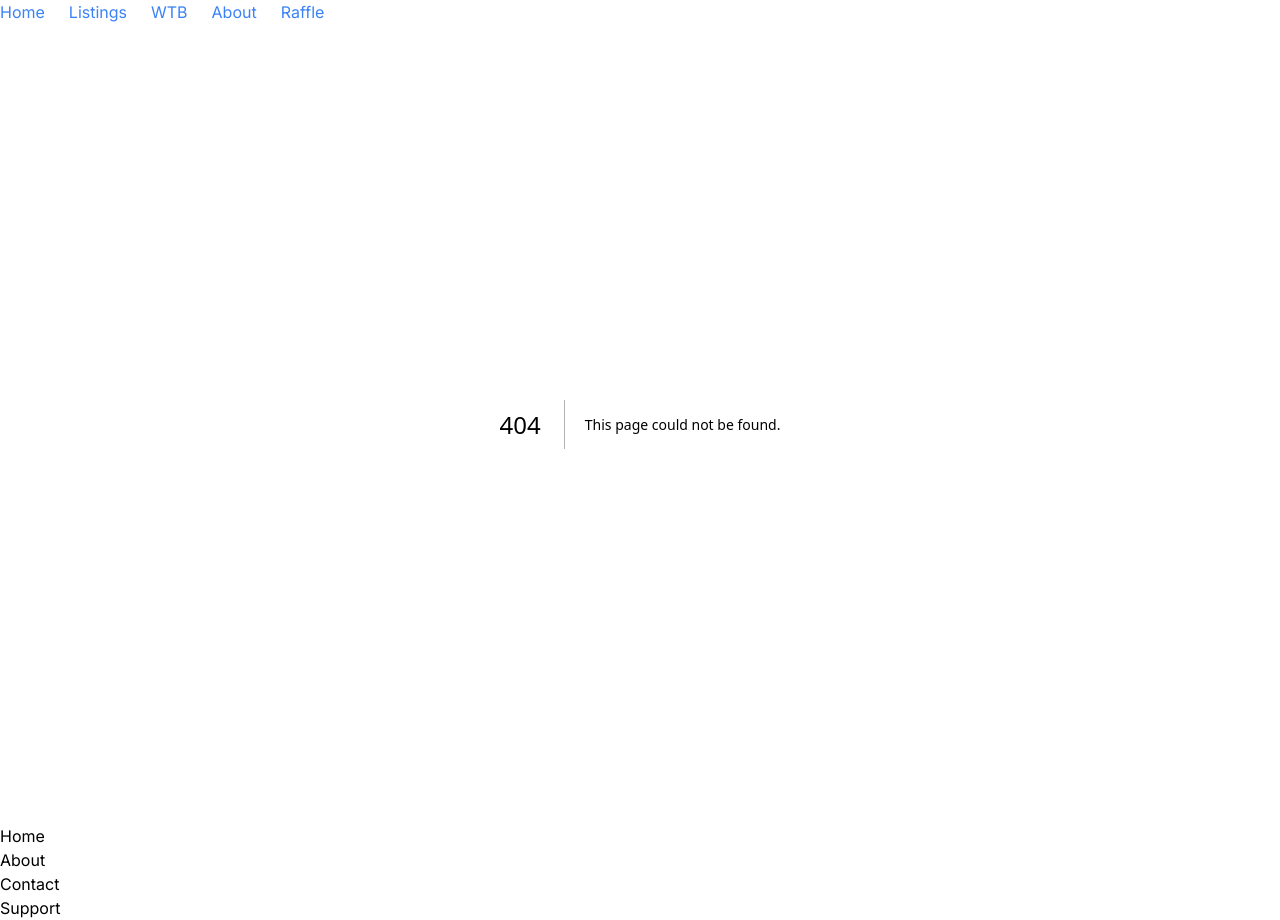
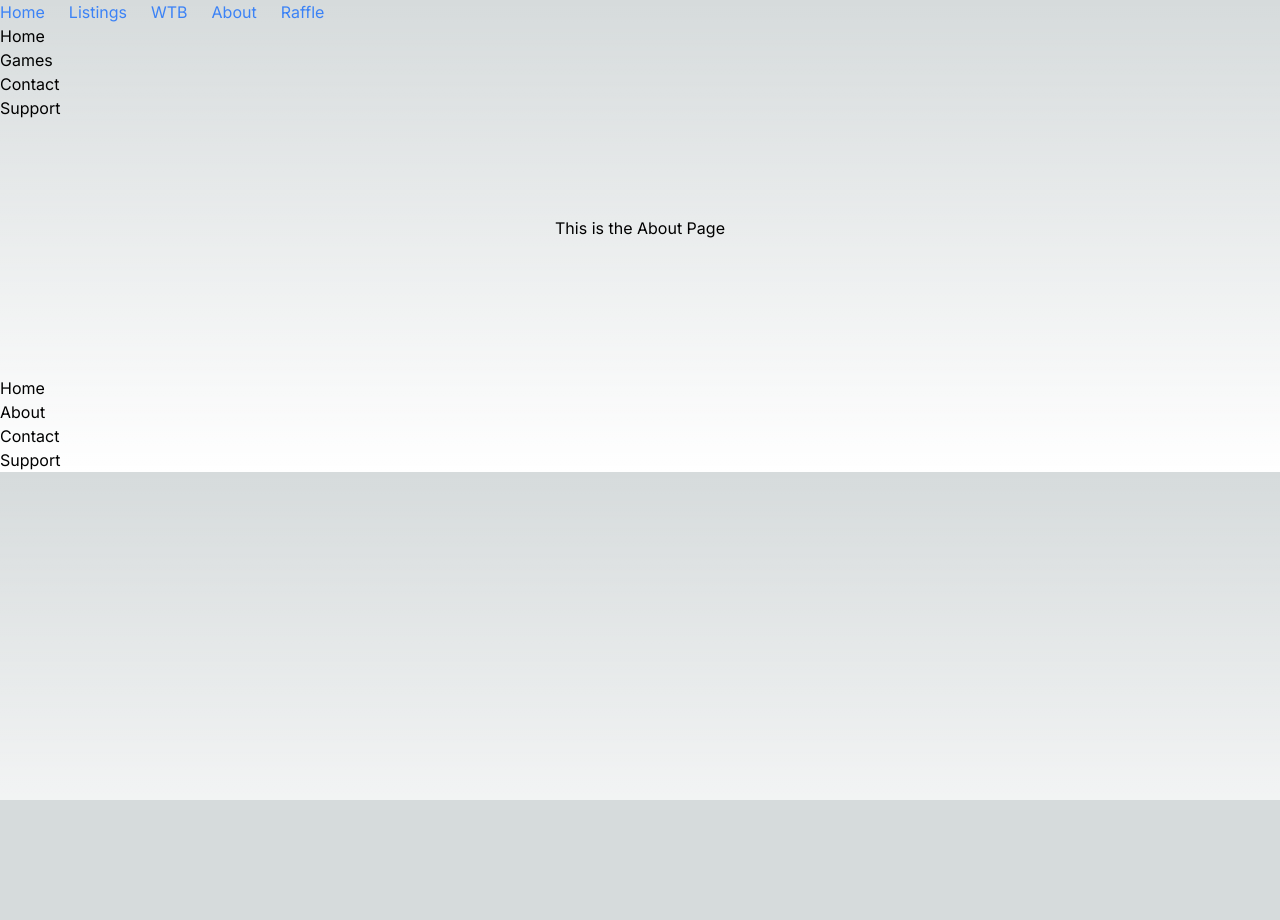
Before and after one commit to davsp/gildedgoblin, a Next.js app: page /about in a window 1280 px wide. Before the commit this address had no page. After the commit the page ends 800 px from the top, so only its background shows below. Built offline with nearby package versions, Linux system fonts and the light colour scheme.

Commit message:
Latest changes

```diff
--- /dev/null
+++ b/app/about/page.js
@@ -0,0 +1,16 @@
+import Link from "next/link";
+
+// {params} - removed temporarily
+export default async function Page() {
+
+
+  return (
+      <main className="flex flex-col items-center p-24">
+    <Link href="/">This is the About Page</Link>
+      <div className="z-10 max-w-5xl w-full items-center justify-between font-mono text-sm lg:flex">
+        <br />
+        <br />
+      </div>
+    </main>
+  );
+}
--- /dev/null
+++ b/app/components/Breadcrumb.jsx
@@ -0,0 +1,27 @@
+import Link from 'next/link';
+
+const items = [{ label: 'Home', link: '/' }, { label: 'Games', link: '/games' }, { label: 'Contact', link: '/contact' }, { label: 'Support', link: '/support' }];
+
+
+// {items}
+const Breadcrumb = () => {
+    return (
+        <nav aria-label="breadcrumb">
+            <ol className="breadcrumb">
+                {items.map((item, index) => (
+                    <li key={index} className="breadcrumb-item">
+                        {item.link ? (
+                            <Link href={item.link}>
+                                {item.label}
+                            </Link>
+                        ) : (
+                            <span>{item.label}</span>
+                        )}
+                    </li>
+                ))}
+            </ol>
+        </nav>
+    );
+};
+
+export default Breadcrumb;
--- /dev/null
+++ b/app/games/page.js
@@ -0,0 +1,26 @@
+import Link from "next/link";
+import { supabase } from '../utils/supabase';
+
+
+// {params} - removed temporarily
+export default async function Page() {
+  const { data: games } = await supabase.from('games').select('*');
+
+
+  return (
+      <main className="flex flex-col items-center p-24">
+    <Link href="/">Back to Main Page</Link>
+      <div className="z-10 max-w-5xl w-full items-center justify-between font-mono text-sm lg:flex">
+        <br />
+        {games.map((game) => (
+          <div key={game.id}>
+            <Link href={`/games/${game.id}`}>{game.name}</Link><br />
+            {game.category}
+          </div>
+        ))}
+
+        <br />
+      </div>
+    </main>
+  );
+}
--- a/app/layout.js
+++ b/app/layout.js
@@ -2,6 +2,7 @@ import { Inter } from "next/font/google";
 import "./globals.css";
 import Navbar from './components/Navbar';
 import Footer from './components/Footer';
+import Breadcrumb from "./components/Breadcrumb";
 
 const inter = Inter({ subsets: ["latin"] });
 
@@ -16,6 +17,7 @@ export default function RootLayout({ children }) {
     <html lang="en">
       <body className={inter.className}>
         <Navbar />
+        <Breadcrumb />
         {children}
         <Footer />
       </body>
--- a/app/listings/[slug]/page.js
+++ b/app/listings/[slug]/page.js
@@ -12,7 +12,6 @@ export default async function Page({ params }) {
         JSON: {JSON.stringify(listing)}
         Game: {listing[0] && JSON.stringify(listing[0].games.name)}
         <Link href="/">Back to Main Page</Link>
-        <Link href="/wts">WTS</Link>
       </div>
     </main>
   );
--- a/app/page.js
+++ b/app/page.js
@@ -10,6 +10,7 @@ export default function Home() {
         <Link href="/listings" prefetch>Listings</Link>
         <Link href="/wtb">WTB</Link>
       </div>
+
     </main>
     </>
   );
```
Also changed, not shown: app/listings/page.js (+0 -31 lines), app/about.js/page.js (deleted), app/listings/loading.js (line endings or trailing spaces).
